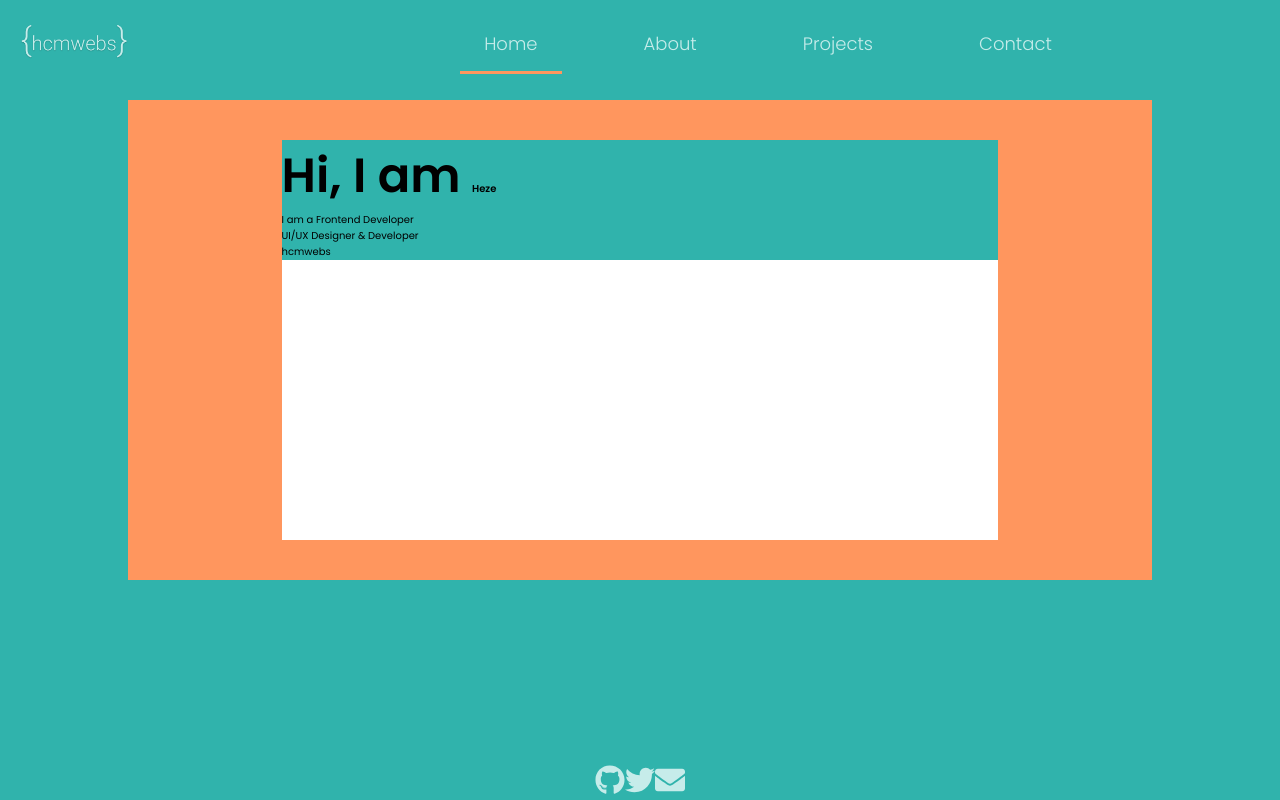
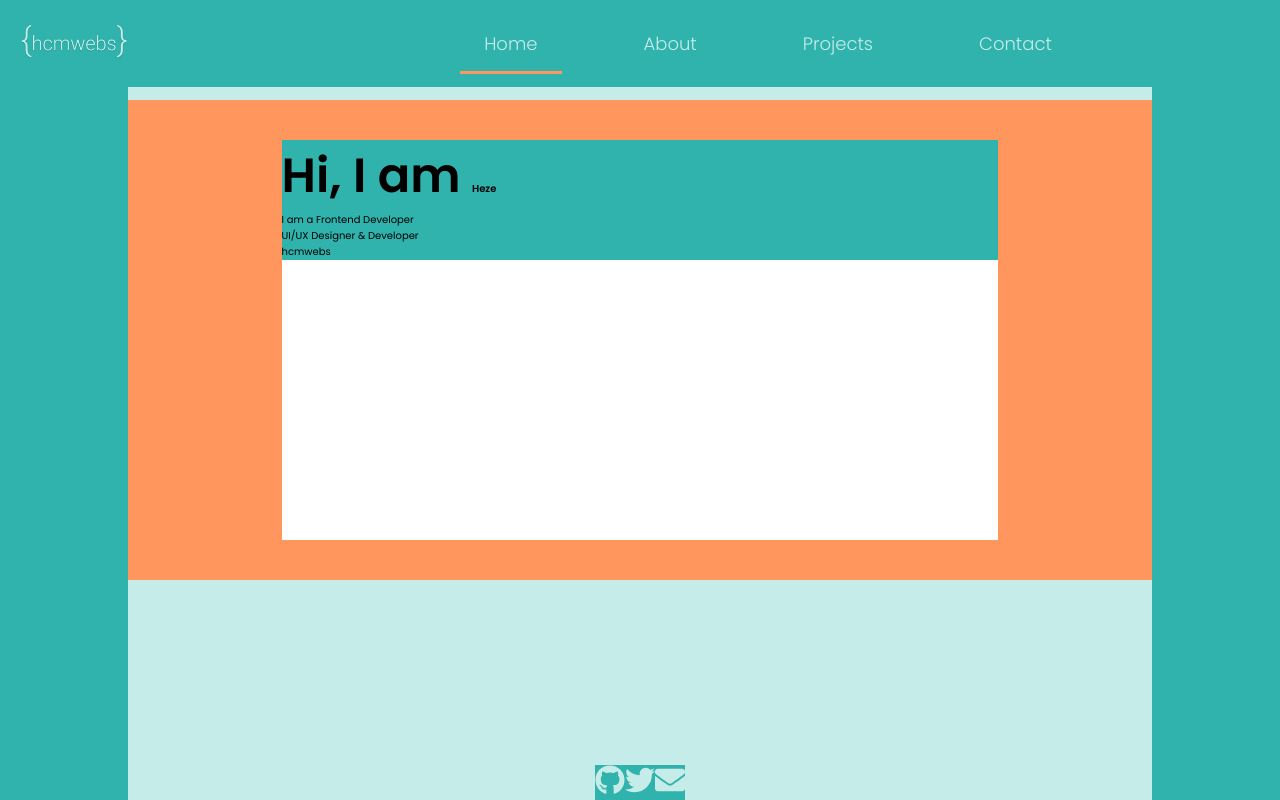
Before and after one commit to Hcmwebs/hcmwebs-react, a React (Create React App) app: page / in a window 1280 px wide. Built offline with nearby package versions, Linux system fonts and the light colour scheme; a web font is replaced by a local one.

Commit message:
played with the background color

```diff
--- a/src/css/styles.css
+++ b/src/css/styles.css
@@ -41,6 +41,7 @@ button {
   flex-direction: column;
   justify-content: space-between;
   align-items: center;
+  background-color: #c6ecea;
 }
 
 .nav {
--- a/src/scss/base/_resets.scss
+++ b/src/scss/base/_resets.scss
@@ -14,5 +14,6 @@
   width: 80%;
   min-height: 100vh;
   margin: 0 auto;
-  @include flex(column, space-between, center)
+  @include flex(column, space-between, center);
+  background-color: $secondaryTextColor;
 }
```
Also changed, not shown: 1 other file (tests, documents, lock files or other folders).
